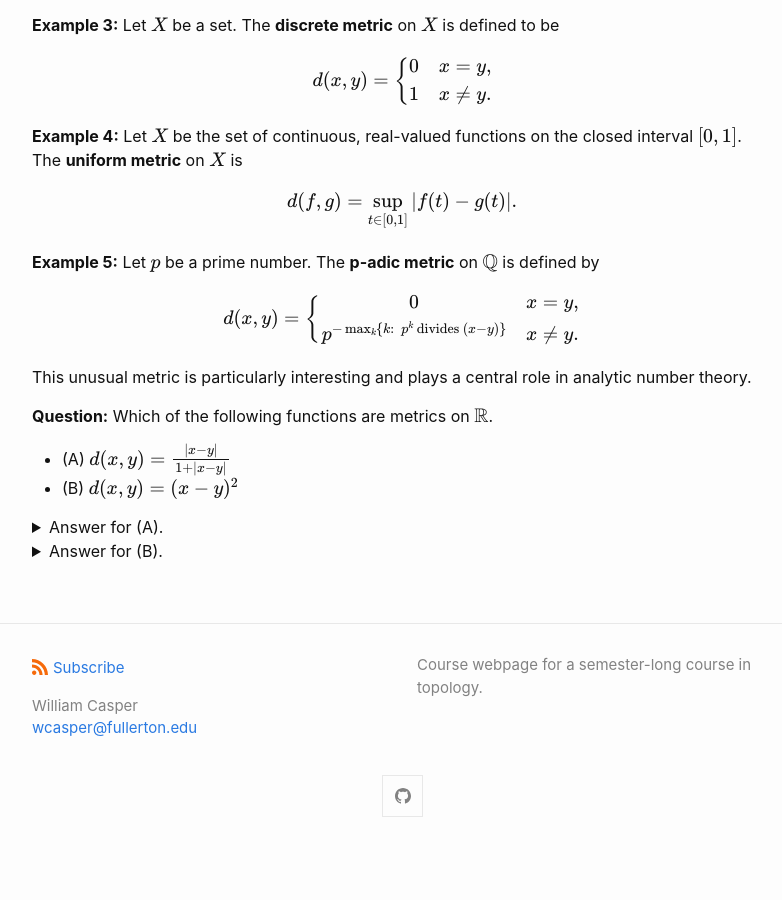
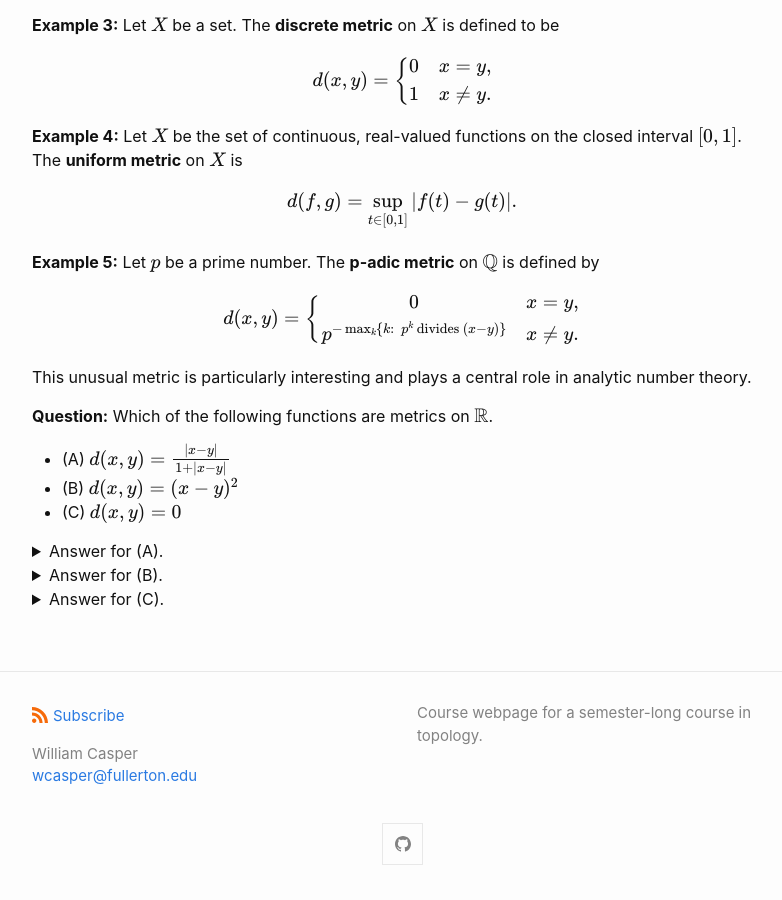
Before and after one commit to wcasper/math414fall2022, a Jekyll site: the page built from _topics/006-metric-spaces.md, in a window 1280 px wide and 900 px high, scrolled down 1383 px. Shown: the whole window, without its empty margins (238-1020 px from the left). Built offline with Jekyll 4.4.1, drawn with Linux system fonts in a browser that asks for light colours; before the commit the page ends 2235 px from its top, so only the background shows below that.

Commit message:
modified question

```diff
--- a/_topics/006-metric-spaces.md
+++ b/_topics/006-metric-spaces.md
@@ -65,6 +65,7 @@ This unusual metric is particularly interesting and plays a central role in anal
 **Question:** Which of the following functions are metrics on $$\mathbb R$$.
 * (A) $$d(x,y) = \frac{\vert x-y\vert }{1 + \vert x-y\vert }$$
 * (B) $$d(x,y) = (x-y)^2$$
+* (C) $$d(x,y) = 0$$
 
 
 <details>
@@ -75,3 +76,7 @@ This unusual metric is particularly interesting and plays a central role in anal
   <summary>Answer for (B).</summary>
   This is a not a metric.  It fails to satisfy the triangle inequality.  Can you show this?
 </details>
+<details>
+  <summary>Answer for (C).</summary>
+  This is a not a metric because it fails to satisfy the property $$d(x,y)=0\Leftrightarrow x=y$$
+</details>
```
